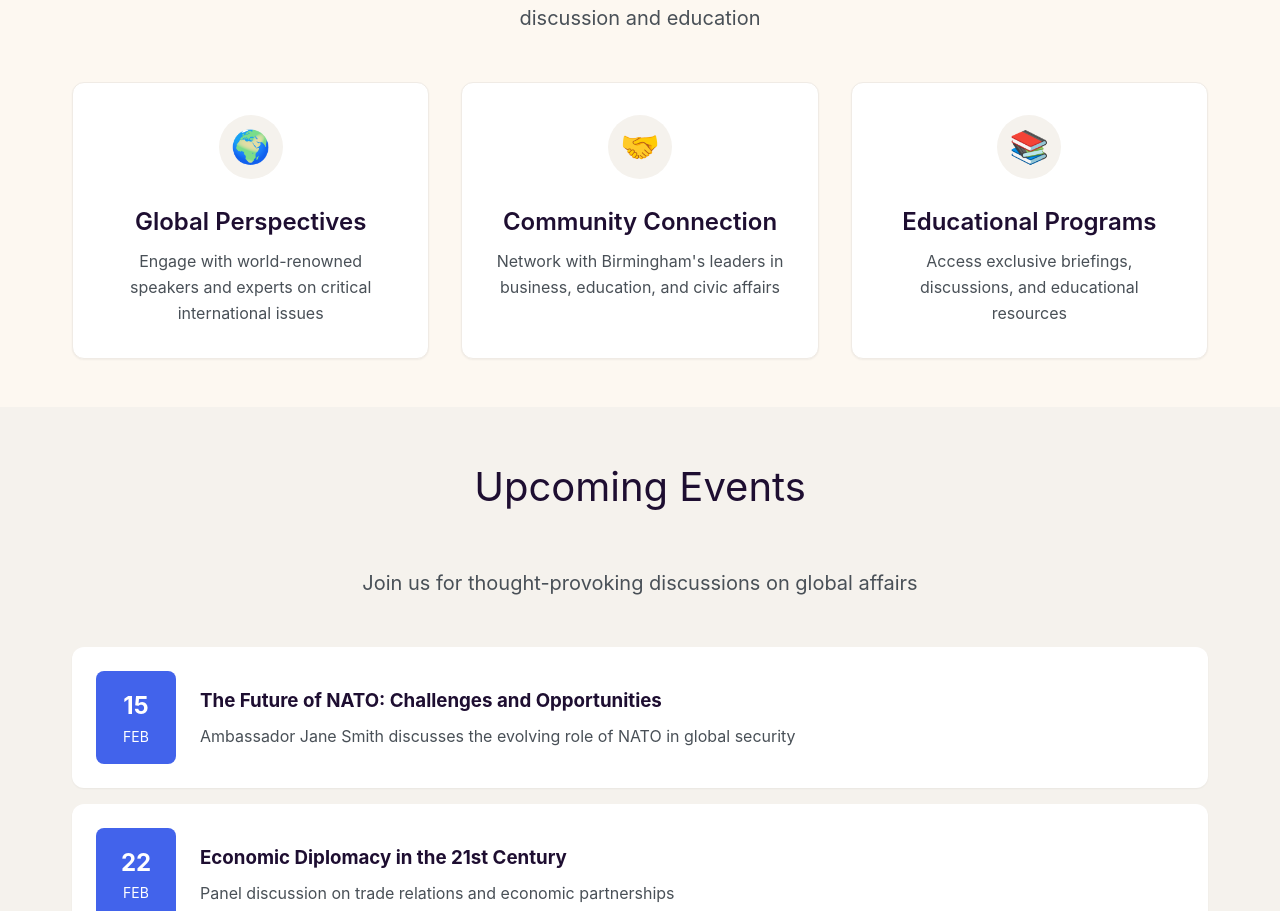
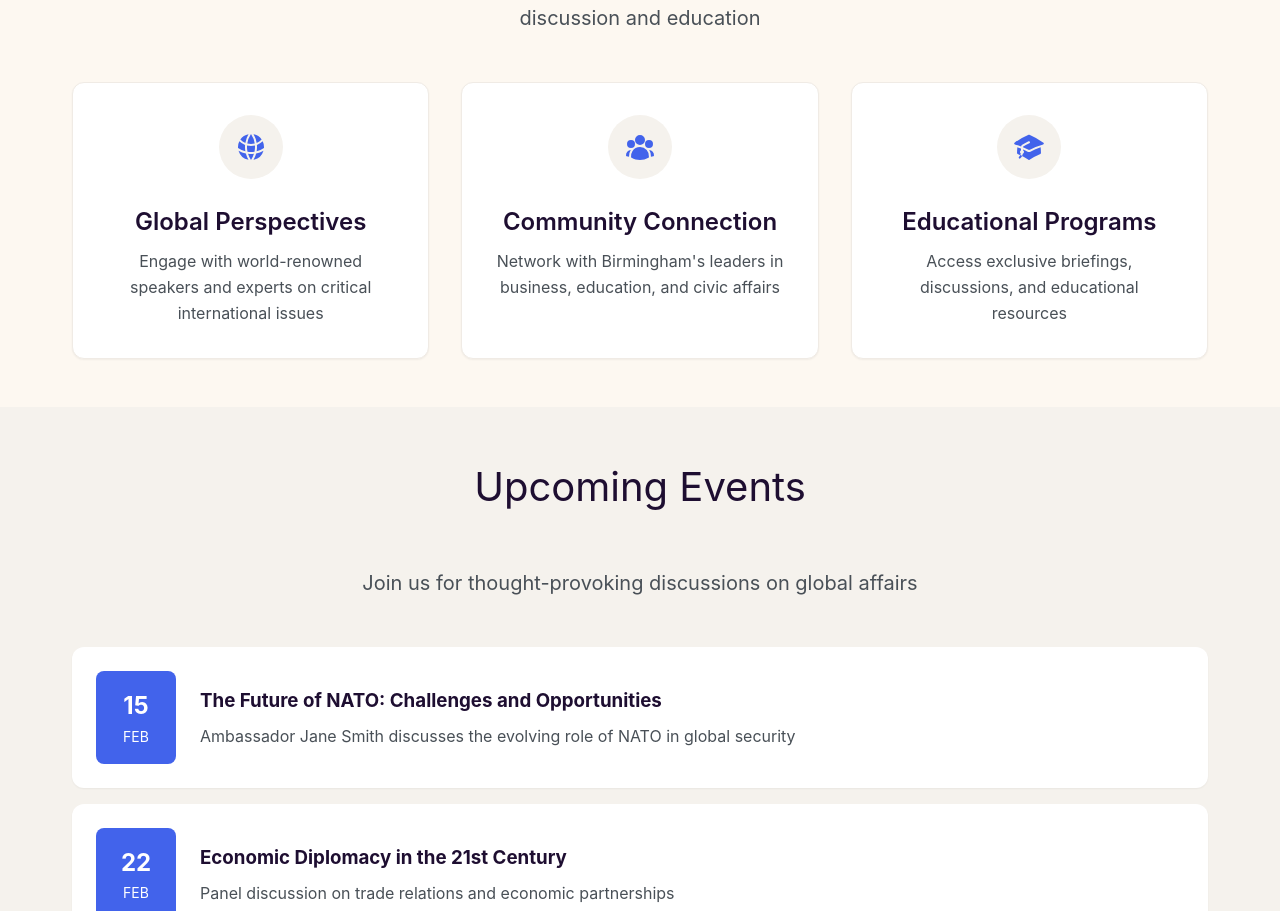
Before and after one commit to adilp/BCFR, a React (Vite) app in the folder apps/web/: page / in a window 1280 px wide. Shown: the part 990-1901 px from the top of the page. Built offline with nearby package versions, Linux system fonts and the light colour scheme.

Commit message:
Fix landing page icons

```diff
--- a/apps/web/src/components/LandingPage.css
+++ b/apps/web/src/components/LandingPage.css
@@ -263,7 +263,12 @@ body {
   display: flex;
   align-items: center;
   justify-content: center;
-  font-size: 2rem;
+}
+
+.feature-icon-svg {
+  width: 2rem;
+  height: 2rem;
+  color: var(--primary-blue);
 }
 
 .feature-title {
--- a/apps/web/src/components/LandingPage.tsx
+++ b/apps/web/src/components/LandingPage.tsx
@@ -1,5 +1,6 @@
 import { useState } from 'react'
 import './LandingPage.css'
+import { GlobeAltIcon, UserGroupIcon, AcademicCapIcon } from '@heroicons/react/24/solid'
 
 const LandingPage = () => {
   const [isMobileMenuOpen, setIsMobileMenuOpen] = useState(false)
@@ -46,17 +47,23 @@ const LandingPage = () => {
 
           <div className="features-grid">
             <div className="feature-card">
-              <div className="feature-icon">🌍</div>
+              <div className="feature-icon">
+                <GlobeAltIcon className="feature-icon-svg" />
+              </div>
               <h3 className="feature-title">Global Perspectives</h3>
               <p className="feature-description">Engage with world-renowned speakers and experts on critical international issues</p>
             </div>
             <div className="feature-card">
-              <div className="feature-icon">🤝</div>
+              <div className="feature-icon">
+                <UserGroupIcon className="feature-icon-svg" />
+              </div>
               <h3 className="feature-title">Community Connection</h3>
               <p className="feature-description">Network with Birmingham's leaders in business, education, and civic affairs</p>
             </div>
             <div className="feature-card">
-              <div className="feature-icon">📚</div>
+              <div className="feature-icon">
+                <AcademicCapIcon className="feature-icon-svg" />
+              </div>
               <h3 className="feature-title">Educational Programs</h3>
               <p className="feature-description">Access exclusive briefings, discussions, and educational resources</p>
             </div>
```
